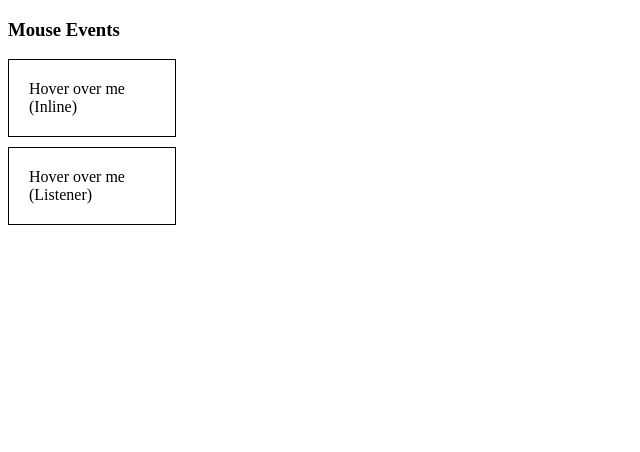
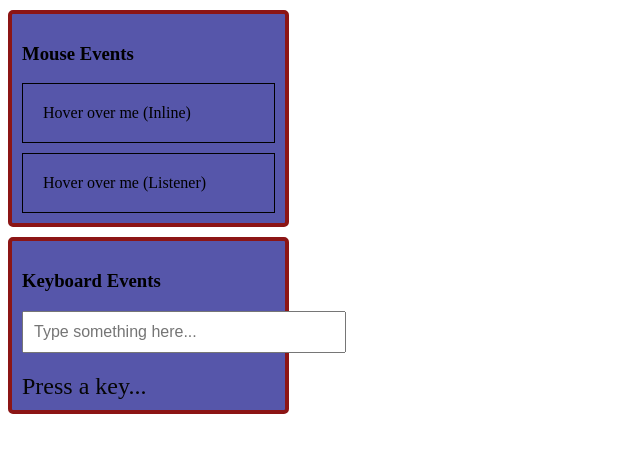
Before and after one commit to SteveStar/lab-7---events, a plain HTML site: page index.html in a window 1280 px wide. Shown: the whole page, without its empty margins (0-640 px from the left). Drawn offline with Linux system fonts and the light colour scheme.

Commit message:
Added the second part

```diff
--- a/index.html
+++ b/index.html
@@ -8,7 +8,7 @@
     <link rel="stylesheet" href="style.css">
 </head>
 <body>
-    <section id="part-one">
+    <div id="container">
         <h3>Mouse Events</h3>
         <div id="mouseHover" onmouseenter="this.style.backgroundColor = 'salmon';" onmouseleave="this.style.backgroundColor = 'transparent';">
             Hover over me (Inline)
@@ -17,7 +17,13 @@
         <div id="hoverDiv">
             Hover over me (Listener)
         </div>
+    </div>
+
+    <section id="container">
+        <h3>Keyboard Events</h3>
+        <input type="text" id="keyInput" placeholder="Type something here..." />
+        <div class="output" id="keyOutput">Press a key...</div>
+
     </section>
-
 </body>
 </html>
--- a/script.js
+++ b/script.js
@@ -7,3 +7,12 @@ hoverDiv.addEventListener('mouseenter', function() {
 hoverDiv.addEventListener('mouseleave', function() {
     this.style.backgroundColor = 'transparent';
 });
+
+
+const inputField = document.getElementById('keyInput');
+const outputField = document.getElementById('keyOutput');
+
+inputField.addEventListener('keydown', (event) => {
+  // Display the latest key pressed
+  outputField.textContent = `Latest key pressed: ${event.key}`;
+});
--- a/style.css
+++ b/style.css
@@ -1,9 +1,17 @@
+/*First Part*/
+#container {
+    background-color: rgb(86, 86, 170);
+    width: 20%;
+    padding: 10px;
+    border-radius: 5px;
+    margin-top: 10px;
+    border: 4px solid #8c1515;
+}
 
 #mouseHover {
     padding: 20px;
     border: 1px solid #000;
     text-align: left;
-    width: 10%;
 }
 
 #hoverDiv {
@@ -11,5 +19,15 @@
     margin-top: 10px;
     border: 1px solid #000;
     text-align: left;
-    width: 10%;
 }
+
+.output {
+    font-size: 1.5rem;
+    margin-top: 20px;
+    color: #050505;
+  }
+  input {
+    padding: 10px;
+    font-size: 1rem;
+    width: 300px;
+}
```
